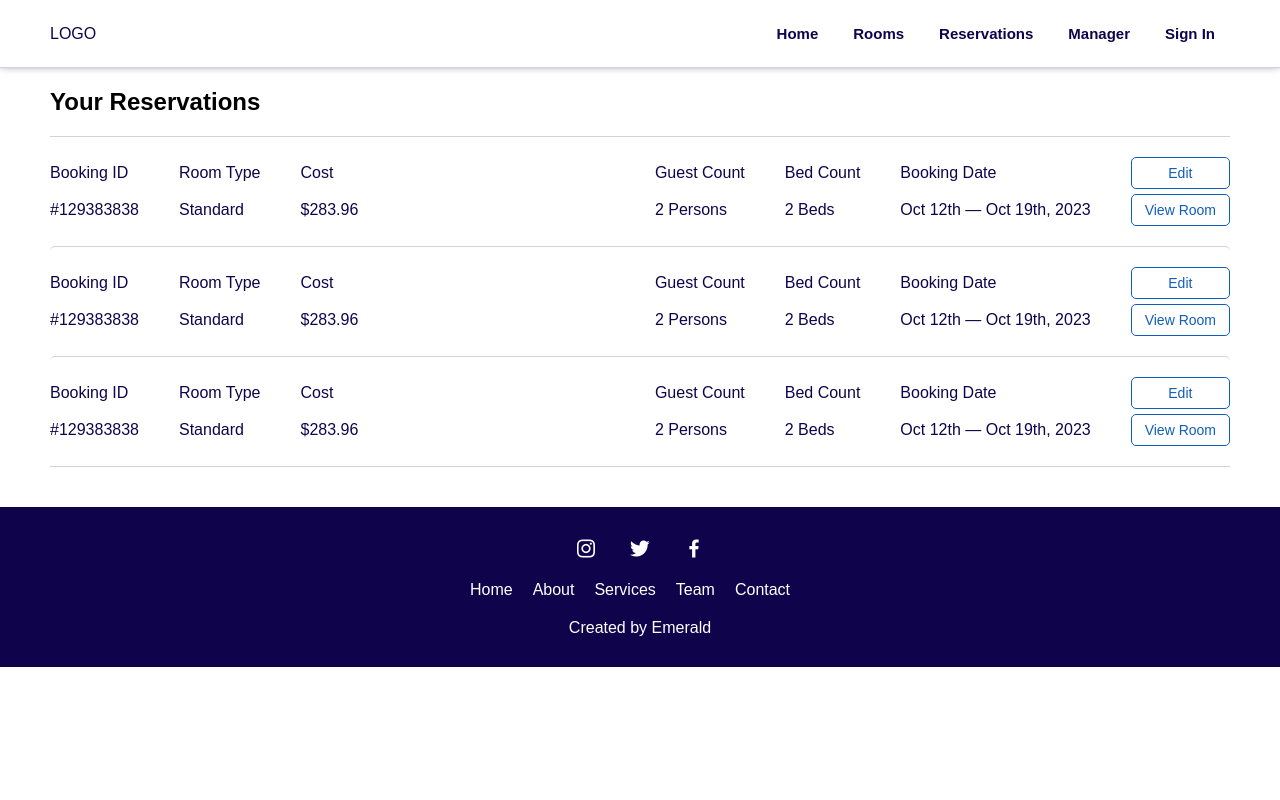
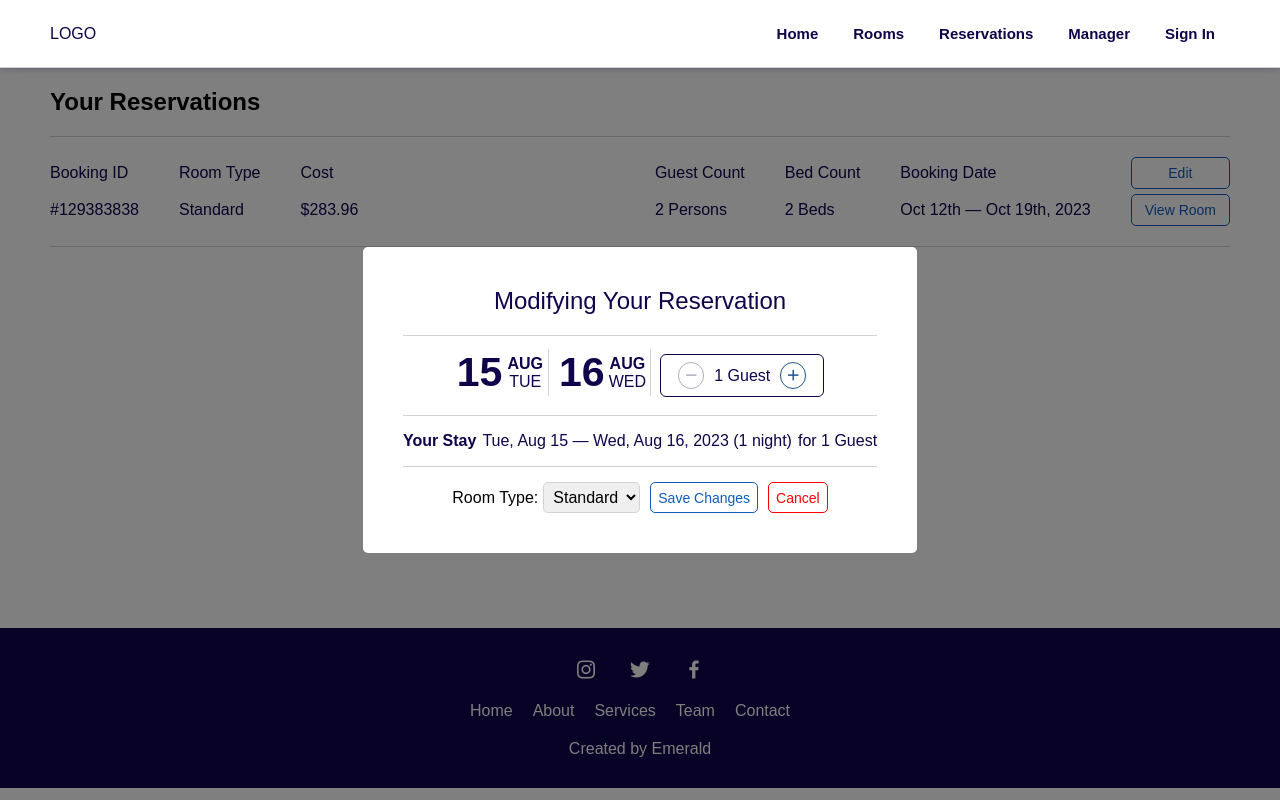
Before and after one commit to nyinyi2714/hotel-reservation-react, a React (Create React App) app: page /reservations in a window 1280 px wide. Both pictures are taken after a click on the button "Edit". Built offline with nearby package versions, Linux system fonts and the light colour scheme.

Commit message:
Updated EditReservation.jsx

```diff
--- a/src/StateContext.jsx
+++ b/src/StateContext.jsx
@@ -19,6 +19,18 @@ export function StateProvider({ children }) {
   const [user, setUser] = useState(null);
   const [accessToken, setAccessToken] = useState("");
 
+  const resetState = () => {
+    setStartDate(new Date());
+    setEndDate(() => {
+      const today = new Date();
+      const tomorrow = new Date(today);
+      tomorrow.setDate(today.getDate() + 1);
+      return tomorrow;
+    });
+    setGuestNum(1);
+    setRoomType(null);
+  };
+
   const states = {
     startDate,
     setStartDate,
@@ -32,6 +44,7 @@ export function StateProvider({ children }) {
     setUser,
     accessToken,
     setAccessToken,
+    resetState,
   };
 
   return (
--- a/src/components/EditReservation/EditReservation.css
+++ b/src/components/EditReservation/EditReservation.css
@@ -0,0 +1,63 @@
+.edit-reservation-wrapper {
+  position: fixed;
+  top: 0;
+  left: 0;
+  right: 0;
+  bottom: 0;
+  display: grid;
+  place-items: center;
+  background-color: var(--dim-bg-color);
+  z-index: 10;
+}
+
+.edit-reservation-modal {
+  position: relative;
+  width: max-content;
+  background-color: #fff;
+  padding: 40px;
+  border-radius: 5px;
+}
+
+.edit-reservation-modal h2 {
+  margin-bottom: 20px;
+  text-align: center;
+  font-weight: normal;
+  color: var(--dark-navy);
+}
+
+.edit-reservation-modal select {
+  margin-left: 5px;
+  padding: 5px;
+  font-size: var(--font-md);
+  border: 1px solid var(--light-grey);
+  border-radius: 5px;
+  width: max-content;
+  cursor: pointer;
+  transition: border-color 100ms;
+}
+
+.edit-reservation-modal select:focus-visible {
+  outline: none;
+  border-color: var(--grey);
+}
+
+.edit-reservation__flexbox {
+  display: flex;
+  align-items: center;
+  justify-content: center;
+}
+
+.edit-reservation-modal .edit-reservation__btn {
+  padding: 6.5px 7px;
+  margin: 0;
+  margin-left: 10px;
+  display: inline-block;
+  width: max-content;
+  color: var(--blue);
+  border-color: var(--blue);
+}
+
+.edit-reservation-modal .btn--red {
+  color: #ff0000;
+  border-color: #ff0000;
+}
--- a/src/components/EditReservation/EditReservation.jsx
+++ b/src/components/EditReservation/EditReservation.jsx
@@ -1,12 +1,94 @@
-import React from "react";
+import React, { useState } from "react";
+import StayForm from "../StayForm/StayForm";
+import { useStateContext } from "../../StateContext";
+import { backendUrl } from "../../config";
 import "./EditReservation.css";
 
 function EditReservation(props) {
   const { closeEditModal } = props;
+  const { startDate, endDate, guestNum, user, accessToken, resetState } = useStateContext();
+  // TODO: access reservation.roomType from props
+  const [selectedRoomType, setSelectedRoomType] = useState("standard");
+
+  const handleRoomTypeChange = (event) => {
+    setSelectedRoomType(event.target.value);
+  };
+
+  const cancelChanges = () => {
+    resetState();
+    closeEditModal();
+  };
+
+  const saveChanges = async () => {
+    const requestData = {
+      startDate,
+      endDate,
+      guestNum,
+      roomType: selectedRoomType,
+      user,
+      accessToken,
+    };
+
+    try {
+      // TODO: change the url
+      const response = await fetch(`${backendUrl}/modify`, {
+        method: "POST",
+        headers: {
+          "Content-Type": "application/json",
+          Authorization: `Bearer ${accessToken}`,
+        },
+        body: JSON.stringify(requestData),
+      });
+
+      const responseData = await response.json();
+
+      if (response.ok) {
+        // TODO: display successful modification message
+      } else {
+        console.error("Reservation modification failed:", responseData.error);
+      }
+    } catch (error) {
+      console.error("An error occurred:", error);
+    }
+
+    // reset states in StateContext.jsx
+    resetState();
+  };
 
   return (
-    <div className="edit-reservation-modal">
-      {/* TODO */}
+    <div className="edit-reservation-wrapper">
+      <div className="edit-reservation-modal">
+        <h2>Modifying Your Reservation</h2>
+        {/* TODO: pass reservation as props */}
+        <StayForm isModifying={true} reservation={{}} />
+        <div className="edit-reservation__flexbox">
+          <label for="room-type">Room Type: </label>
+          <select
+            id="room-type"
+            name="room-type"
+            onChange={handleRoomTypeChange}
+            value={selectedRoomType}
+          >
+            <option value="standard">Standard</option>
+            <option value="deluxe">Deluxe</option>
+            <option value="suite">Suite</option>
+          </select>
+          <button
+            type="button"
+            className="btn edit-reservation__btn"
+            onClick={saveChanges}
+          >
+            Save Changes
+          </button>
+          <button
+            type="button"
+            className="btn edit-reservation__btn btn--red"
+            onClick={cancelChanges}
+          >
+            Cancel
+          </button>
+        </div>
+      </div>
     </div>
   );
 }
--- a/src/components/ReservationContainer/ReservationContainer.jsx
+++ b/src/components/ReservationContainer/ReservationContainer.jsx
@@ -1,4 +1,4 @@
-import React from "react";
+import React, { useRef } from "react";
 import "./ReservationContainer.css";
 
 /**
@@ -13,6 +13,58 @@ import "./ReservationContainer.css";
  */
 function ReservationContainer(props) {
   const { openRoomModal, openEditModal } = props;
+  const { startDate, endDate } = props.reservation;
+
+  const daysOfWeek = useRef([
+    "Sun", "Mon", "Tue", "Wed", "Thu", "Fri", "Sat"
+  ]);
+  const monthsOfYear = useRef([
+    "Jan", "Feb", "Mar", "Apr", "May", "Jun", "Jul", "Aug", "Sep", "Oct", "Nov", "Dec"
+  ]);
+
+  /**
+ * Checks if the start and end dates have the same year.
+ * @returns {boolean} True if the start and end dates have the same year, otherwise false.
+ */
+  const sameStartYearAndEndYear = () => {
+    return startDate.getFullYear() == endDate.getFullYear();
+  };
+
+  /**
+ * Returns the abbreviated day of the week (e.g., "Mon").
+ * @param {Date} date - The input date.
+ * @returns {string} The abbreviated day of the week.
+ */
+  const getDay = (date) => {
+    return daysOfWeek.current[date.getDay()];
+  };
+
+  /**
+ * Returns the abbreviated month of the year (e.g., "Jan").
+ * @param {Date} date - The input date.
+ * @returns {string} The abbreviated month of the year.
+ */
+  const getMonth = (date) => {
+    return monthsOfYear.current[date.getMonth()];
+  };
+
+  /**
+ * Generates a formatted date string.
+ * @returns {string} The formatted date string.
+ */
+  const generateDate = () => {
+    let displayBothYear = !sameStartYearAndEndYear();
+    let string = getDay(startDate) + ", "
+      + getMonth(startDate) + " "
+      + startDate.getDate()
+      + (displayBothYear ? ", " : " ")
+      + (displayBothYear ? startDate.getFullYear() : "")
+      + " — " + getDay(endDate) + ", "
+      + getMonth(endDate) + " "
+      + endDate.getDate() + ", "
+      + endDate.getFullYear() + " ";
+    return string;
+  };
 
   return (
     <div className="reservation-container">
@@ -34,6 +86,7 @@ function ReservationContainer(props) {
       <span>$283.96</span>
       <span>2 Persons</span>
       {<span>2 Beds</span>}
+      {/* TODO: Use generateDate() for this */}
       <span>Oct 12th — Oct 19th, 2023</span>
       <button
         type="button"
--- a/src/components/StayForm/StayForm.jsx
+++ b/src/components/StayForm/StayForm.jsx
@@ -1,4 +1,4 @@
-import React, { useState, useRef } from "react";
+import React, { useState, useRef, useMemo } from "react";
 import DatePicker from "react-datepicker";
 import "react-datepicker/dist/react-datepicker.css";
 import "./StayForm.css";
@@ -11,8 +11,9 @@ import { useStateContext } from "../../StateContext";
  * @since August 1st 2023
  * @returns {JSX.Element} The rendered StayForm component.
  */
-function StayForm() {
-  const {
+function StayForm(props) {
+  const { isModifying, reservation } = props;
+  let {
     startDate,
     endDate,
     guestNum,
@@ -20,6 +21,13 @@ function StayForm() {
     setEndDate,
     setGuestNum,
   } = useStateContext();
+
+  // TODO: remove comment after backend returns reservation
+  // if(isModifying) {
+  //   startDate = reservation.startDate;
+  //   endDate = reservation.endDate;
+  //   guestNum = reservation.guestNum;
+  // }
   const [currStartDate, setCurrStartDate] = useState(startDate);
   const [currEndDate, setCurrEndDate] = useState(endDate);
   const [currGuestNum, setCurrGuestNum] = useState(guestNum);
@@ -60,6 +68,11 @@ function StayForm() {
     setEndDate(currEndDate);
     setGuestNum(currGuestNum);
   };
+
+  useMemo(() => {
+    if(!isModifying) return;
+    updateStayData();
+  }, [currStartDate, currEndDate, currGuestNum]);
 
   /**
    * Checks if there are unsaved changes in the form.
@@ -138,7 +151,7 @@ function StayForm() {
  * @returns {boolean} True if the start and end dates have the same year, otherwise false.
  */
   const sameStartYearAndEndYear = () => {
-    return startDate.getFullYear() == endDate.getFullYear();
+    return startDate.getFullYear() === endDate.getFullYear();
   };
 
   const decrementGuestNum = () => {
@@ -147,7 +160,7 @@ function StayForm() {
   };
 
   const incrementGuestNum = () => {
-    if(currGuestNum >= 6) return;
+    if(currGuestNum >= 4) return;
     setCurrGuestNum(state => state + 1);
   };
 
@@ -237,19 +250,19 @@ function StayForm() {
           {currGuestNum} Guest{currGuestNum > 1 && "s"}
           <button
             type="button"
-            className={`${currGuestNum >= 6 && "disabled"}`}
+            className={`${currGuestNum >= 4 && "disabled"}`}
             onClick={incrementGuestNum}
           >
             <i className='bx bx-plus' />
           </button>
         </div>
-        <button
+        {!isModifying && <button
           type="button"
           className={`stay-form__update-btn ${!haveUnsavedChanges() && "disabled"}`}
           onClick={updateStayData}
         >
           Update
-        </button>
+        </button>}
       </div>
       <div className="stay-form__stay-data">
         <span className="bold margin-right">Your Stay</span>
--- a/src/pages/ManageReservation/ManageReservation.css
+++ b/src/pages/ManageReservation/ManageReservation.css
@@ -1,5 +1,6 @@
 .manage-reservation {
   margin-top: var(--header-height);
+  min-height: 70vh;
   padding: 20px 50px;
 }
 
--- a/src/pages/ManageReservation/ManageReservation.jsx
+++ b/src/pages/ManageReservation/ManageReservation.jsx
@@ -1,7 +1,7 @@
 import React, { useState } from "react";
 import ReservationContainer from "../../components/ReservationContainer/ReservationContainer";
 import RoomModal from "../../components/RoomModal/RoomModal";
-import EditReservation from "../../components/EditReservation/EditReservation"
+import EditReservation from "../../components/EditReservation/EditReservation";
 import "./ManageReservation.css";
 
 /**
@@ -55,18 +55,13 @@ function ManageReservation() {
           <ReservationContainer
             openRoomModal={openRoomModal}
             openEditModal={openEditModal}
-          />
-          <ReservationContainer
-            openRoomModal={openRoomModal}
-            openEditModal={openEditModal}
-          />
-          <ReservationContainer
-            openRoomModal={openRoomModal}
-            openEditModal={openEditModal}
+            reservation={{}}
+            // TODO: pass reservation as props
           />
         </div>
       {isRoomModalOpen && <RoomModal closeRoomModal={closeRoomModal} />}
-      {isEditModalOpen && <EditReservation closeEditModal={closeEditModal} />}
+      {/* TODO: pass reservation as props */}
+      {isEditModalOpen && <EditReservation closeEditModal={closeEditModal} reservation={{}} />}
     </div>
   );
 }
```
